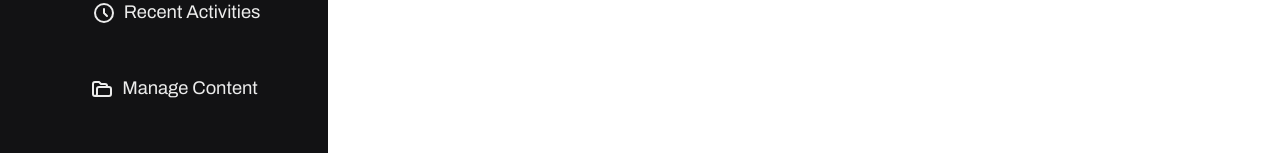
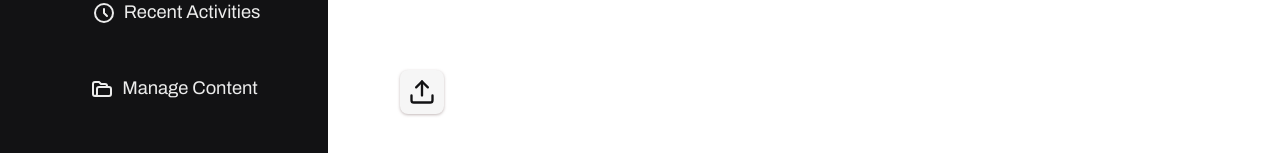
Before and after one commit to judgemongcal/se-becarios-cms, a React (Vite) app in the folder becarios-admin/: page /create-post in a window 1280 px wide. Shown: the part 382-535 px from the top of the page. Built offline with nearby package versions, Linux system fonts and the light colour scheme.

Commit message:
created UploadImageBtn component

```diff
--- a/becarios-admin/src/components/create-post/ArticleTitleField.jsx
+++ b/becarios-admin/src/components/create-post/ArticleTitleField.jsx
@@ -15,7 +15,7 @@ function ArticleTitleField() {
         id="article-title"
         name="article-title"
         placeholder="Enter article title here"
-        className="bg-brand-input rounded-8 shadow-shadow-db w-full p-3 text-[1rem]"
+        className="bg-brand-light rounded-8 shadow-shadow-db w-full p-3 text-[1rem]"
       />
     </div>
   );
--- a/becarios-admin/src/components/global/Button.jsx
+++ b/becarios-admin/src/components/global/Button.jsx
@@ -10,6 +10,7 @@ import { NavLink, useNavigate } from 'react-router-dom';
 import { FaGear } from 'react-icons/fa6';
 import { MdOutlineRemoveRedEye } from 'react-icons/md';
 import { useEffect } from 'react';
+import { FiUpload } from 'react-icons/fi';
 
 function LoginBtn() {
   const navigate = useNavigate();
@@ -230,6 +231,14 @@ function AdminSettingsBtn() {
   );
 }
 
+function UploadImageBtn() {
+  return (
+    <button className="bg-brand-light hover:bg-brand-input rounded-8 shadow-sm-btn w-fit items-center p-2 duration-300">
+      <FiUpload className=" stroke-brand-black  h-auto w-[28px] " />
+    </button>
+  );
+}
+
 function DeleteAdminBtn() {
   return (
     <button className="bg-brand-red hover:bg-brand-red-dark rounded-8 shadow-sm-btn items-center p-2 duration-300">
@@ -315,4 +324,5 @@ export {
   DashboardViewAllBtn,
   ForApprovalListItemBtn,
   ArchivedListItemBtn,
+  UploadImageBtn,
 };
--- a/becarios-admin/src/pages/CreatePost.jsx
+++ b/becarios-admin/src/pages/CreatePost.jsx
@@ -1,4 +1,5 @@
 import ArticleTitleField from '../components/create-post/ArticleTitleField';
+import { UploadImageBtn } from '../components/global/Button';
 import NavBar from '../components/global/NavBar';
 import NavBarMobile from '../components/global/NavBarMobile';
 import PageTitle from '../components/global/PageTitle';
@@ -14,6 +15,7 @@ function CreatePost() {
       <div className="content mt-[10rem] flex w-[100%] flex-col gap-[5rem] px-9 md:mb-[5rem] md:px-16 lg:ml-[21rem] lg:mt-[8rem] lg:pb-[20%]">
         <PageTitle title="Create Post" />
         <ArticleTitleField />
+        <UploadImageBtn />
       </div>
     </div>
   );
```
